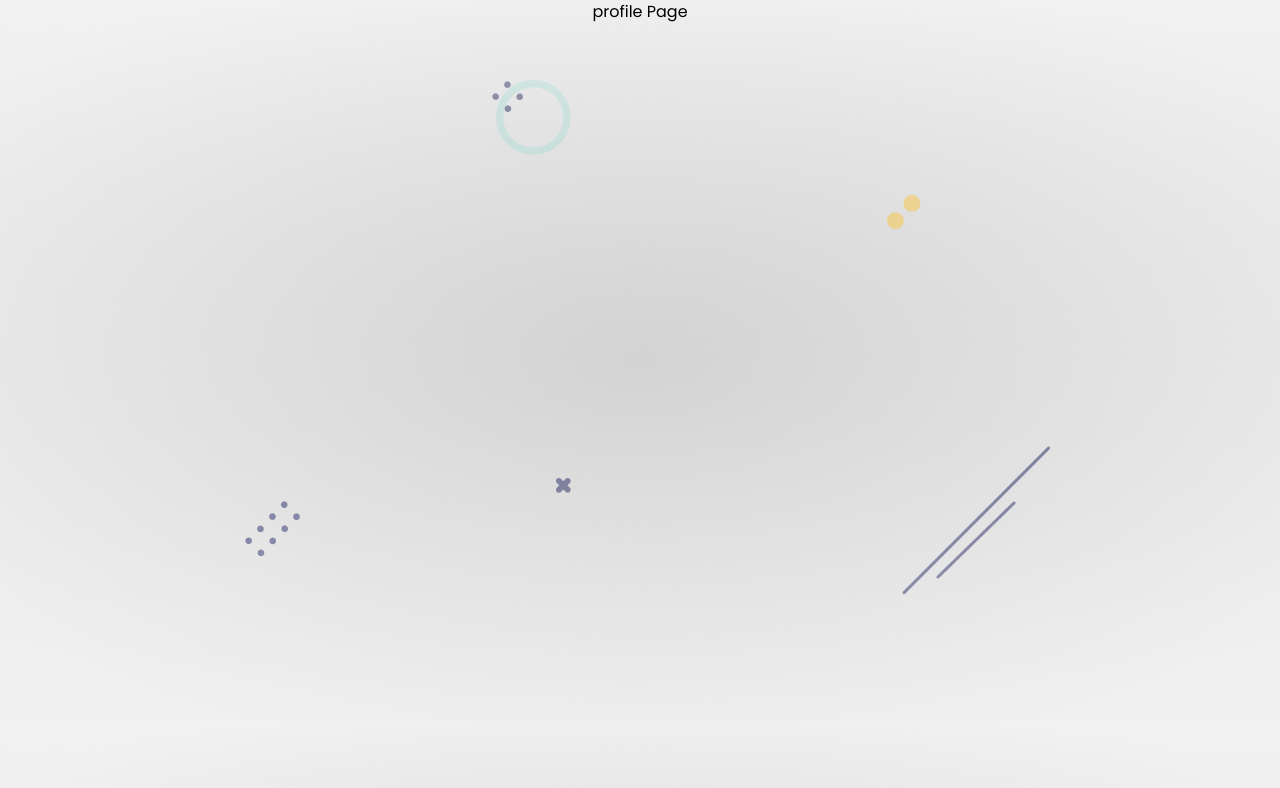
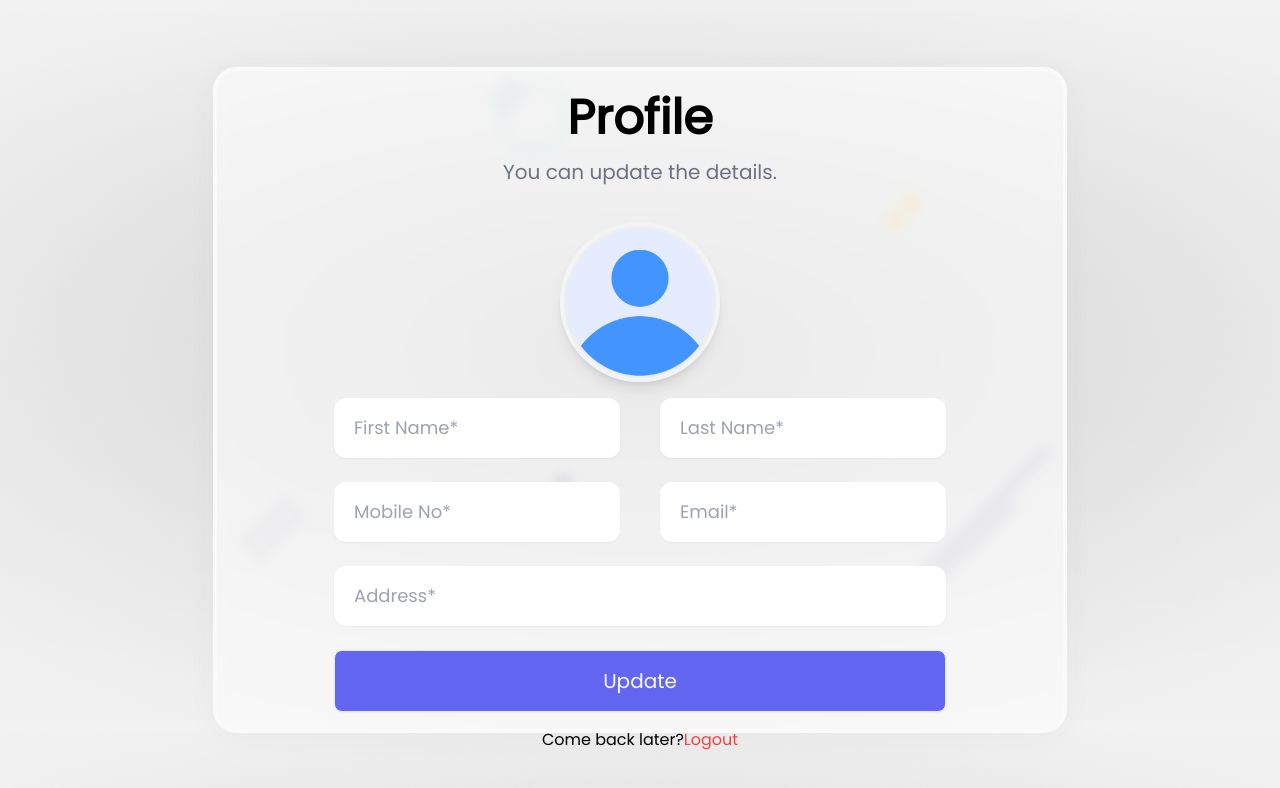
Before and after one commit to jigarnakarani258/Login_APP_MERN, a React (Create React App) app in the folder client/: page /profile in a window 1280 px wide. Shown: the top 788 px of the page. Built offline with nearby package versions, Linux system fonts and the light colour scheme.

Commit message:
Add Profile page UI

```diff
--- a/client/src/Components/Profile.js
+++ b/client/src/Components/Profile.js
@@ -1,10 +1,136 @@
-import React from "react";
+import React, { useState } from "react";
+import { Link } from "react-router-dom";
+import avatar from './../assets/profile.png'
+import { Toaster } from "react-hot-toast";
+import { useFormik } from "formik";
+import { profilePageValiadate } from "./../helper/validate";
+import imageToBase64Converter from "../helper/imageToBase64Converter";
+
+import styles from "./../styles/Username.module.css";
+import extendStyles from "./../styles/Profile.module.css";
 
 function Profile() {
 
-    return(
-        <div>
-            profile Page
+    const [file, setFile] = useState()
+    const formik = useFormik({
+        initialValues: {
+            firstName: '',
+            lastName: '',
+            mobile: '',
+            email: '',
+            address: ''
+        },
+        validate: profilePageValiadate,
+        validateOnBlur: false,
+        validateOnChange: false,
+        onSubmit: async (values) => {
+            values = await Object.assign(values, { profile: file || '' })
+            console.log(values);
+        }
+
+    })
+
+    /**** Formik does not support file upload so we need to create this file handler function ****/
+    const onUpload = async (event) => {
+
+        const base64 = await imageToBase64Converter(event.target.files[0])
+        setFile(base64);
+    }
+
+    return (
+        <div className="container mx-auto">
+
+            <Toaster position="top-center" reverseOrder={false}></Toaster>
+
+            <div className="flex justify-center items-center h-screen">
+                <div className={` ${styles.glass} ${extendStyles.glass} `} >
+                    <div className="title flex flex-col items-center">
+                        <h4 className="text-5xl font-bold mt-2">
+                            Profile
+                        </h4>
+                        <span className="py-4 text-xl w-2/3 text-center text-gray-500">
+                            You can update the details.
+                        </span>
+                    </div>
+
+                    <form className="py-1" onSubmit={formik.handleSubmit} >
+
+                        <div className="profile flex justify-center py-4 ">
+
+                            <label htmlFor="profile">
+                                <img
+                                    className={` ${styles.profile_img} ${extendStyles.profile_img} `}
+                                    src={file || avatar}
+                                    alt="avtar"
+                                />
+                            </label>
+                            <input
+                                type="file"
+                                id='profile'
+                                name="profile"
+                                onChange={onUpload}
+                            />
+
+                        </div>
+
+                        <div className="textbox flex flex-col items-center gap-6">
+
+                            <div className="name flex w-3/4 gap-10">
+                                <input
+                                    className={` ${styles.textbox} ${extendStyles.textbox} `}
+                                    type="text"
+                                    placeholder="First Name*"
+                                    {...formik.getFieldProps('firstname')}
+                                />
+                                <input
+                                    className={` ${styles.textbox} ${extendStyles.textbox} `}
+                                    type="text"
+                                    placeholder="Last Name*"
+                                    {...formik.getFieldProps('lastname')}
+                                />
+                            </div>
+
+                            <div className="name flex w-3/4 gap-10">
+                                <input
+                                    className={` ${styles.textbox} ${extendStyles.textbox} `}
+                                    type="text"
+                                    placeholder="Mobile No*"
+                                    {...formik.getFieldProps('mobile')}
+                                />
+                                <input
+                                    className={` ${styles.textbox} ${extendStyles.textbox} `}
+                                    type="text"
+                                    placeholder="Email*"
+                                    {...formik.getFieldProps('email')}
+                                />
+                            </div>
+
+                            <input
+                                className={` ${styles.textbox} ${extendStyles.textbox} `}
+                                type="text"
+                                placeholder="Address*"
+                                {...formik.getFieldProps('address')}
+                            />
+                            <button
+                                className={styles.btn}
+                                type='submit'
+                            > Update </button>
+
+                        </div>
+
+                        <div className="text-center py-4">
+                            <span>
+                                Come back later?
+                                <Link className="text-red-500" to='/'>
+                                    Logout
+                                </Link>
+                            </span>
+                        </div>
+
+                    </form>
+
+                </div>
+            </div>
         </div>
     )
 }
--- a/client/src/helper/validate.js
+++ b/client/src/helper/validate.js
@@ -27,6 +27,15 @@ export async function registerFormValiadate(values){
     const errors = usernameVerify({}, values);
     passwordVerify(errors, values);
     emailVerify(errors, values);
+
+    return errors;
+}
+
+/** validate profile page */
+export async function profilePageValiadate(values){
+    const errors = emailVerify({}, values);
+    firstnameVerify(errors, values);
+    lastnameVerify(errors, values);
 
     return errors;
 }
@@ -82,3 +91,29 @@ function emailVerify(error = {}, values){
 
     return error;
 }
+
+/** validate firstname */
+function firstnameVerify(error = {}, values){
+    if(!values.firstname){
+        error.firstname = toast.error('firstname Required...!');
+    }else if(values.firstname.includes(" ")){
+        error.firstname = toast.error('firstname can not contains blank space...!')
+    }else{
+
+    }
+
+    return error;
+}
+
+/** validate lastname */
+function lastnameVerify(error = {}, values){
+    if(!values.lastname){
+        error.lastname = toast.error('lastname Required...!');
+    }else if(values.lastname.includes(" ")){
+        error.lastname = toast.error('lastname can not contains blank space...!')
+    }else{
+
+    }
+
+    return error;
+}
--- a/client/src/styles/Username.module.css
+++ b/client/src/styles/Username.module.css
@@ -51,3 +51,9 @@
 input[type='file']{
     display: none;
 }
+
+.scrolling{
+    height: auto;
+    max-height: 600px;
+    overflow-y: auto;
+}
```
